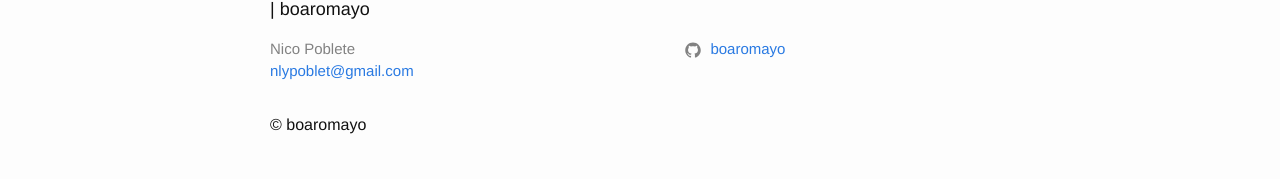
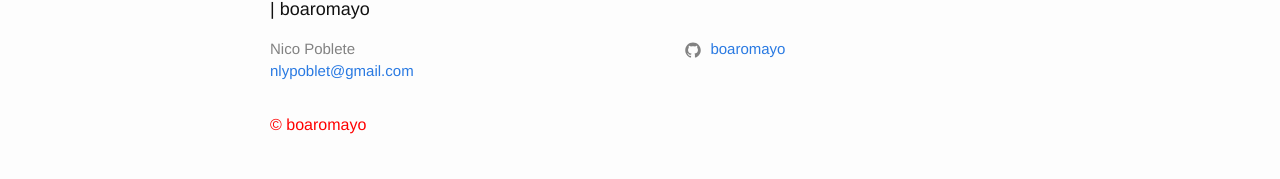
Before and after one commit to boaromayo/boaromayo.net-portfolio, a Jekyll site: the page built from index.md, in a window 1280 px wide. Shown: the part 802-981 px from the top of the page. Built offline with Jekyll 4.4.1, drawn with Linux system fonts in a browser that asks for light colours.

```diff
--- a/_includes/footer.html
+++ b/_includes/footer.html
@@ -63,9 +63,9 @@
     <div class="footer-copyright">
       {% if site.github_username %}
         {% assign date_format = site.minima.date_format | default: "%Y" %}
-        <p><span style="text-align:center">&copy; {{ site.date | date: date_format }} {{ site.github_username | escape }}</span></p>
+        <p><span style="color:red">&copy; {{ site.date | date: date_format }} {{ site.github_username | escape }}</span></p>
       {% else %}
-        <p><span style="text-align:center">&copy; {{ site.author | escape }}</span></p>
+        <p><span style="color:red">&copy; {{ site.author | escape }}</span></p>
       {% endif %}
     </div>
 
```
